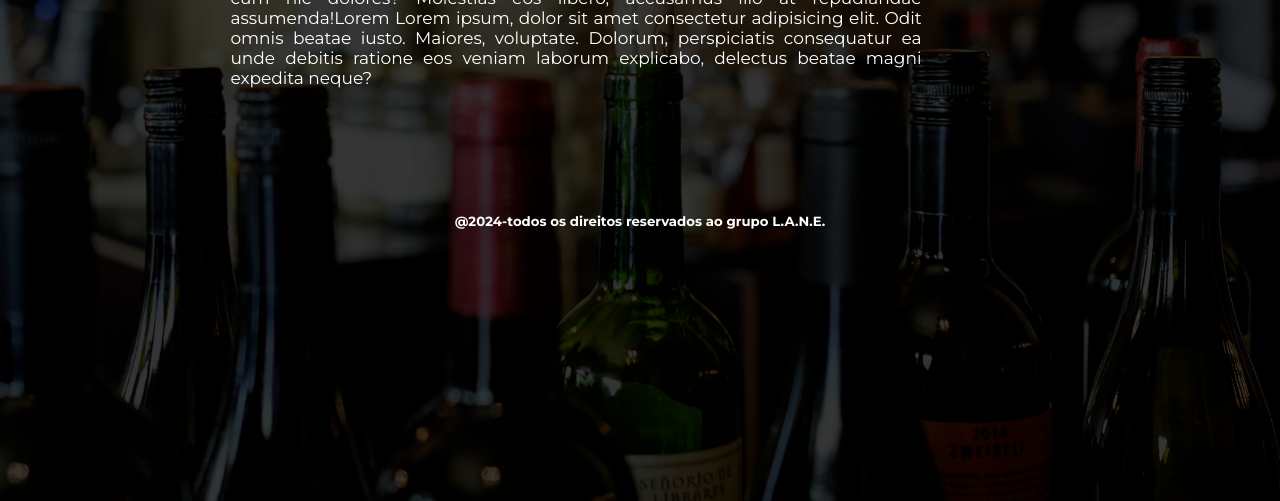
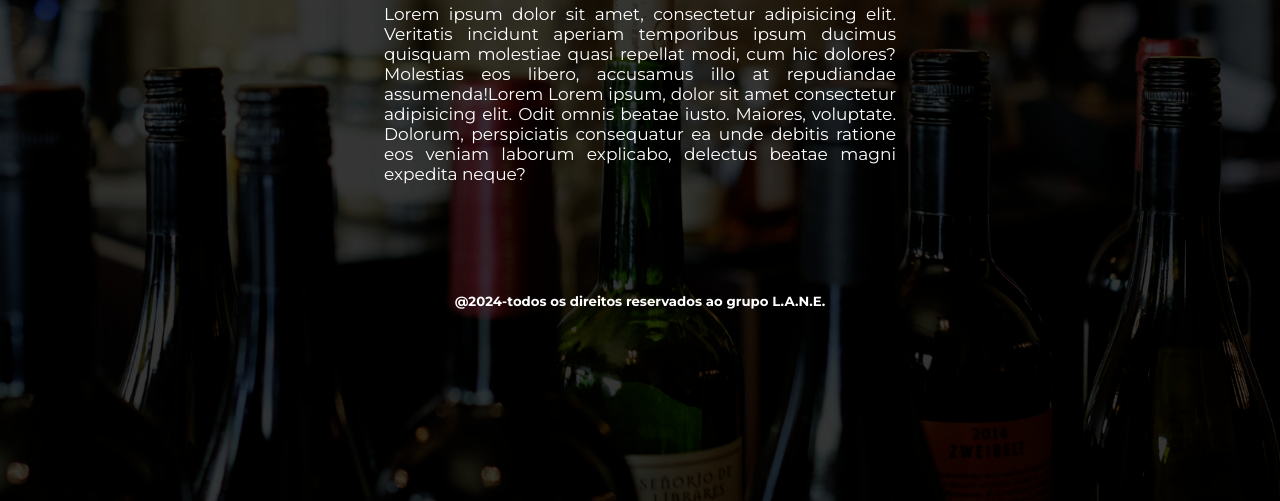
Before and after one commit to NicolasHaubricht/Projeto-Vinharia, a plain HTML site: page pages/sobre.html in a window 1280 px wide. Shown: the part 299-800 px from the top of the page. Drawn offline with Linux system fonts and the light colour scheme; a web font is replaced by a local one.

Commit message:
Alterações no style

```diff
--- a/style/style.css
+++ b/style/style.css
@@ -553,16 +553,16 @@ body.sobre { /*BACKGROUND PAGINA LOGIN*/
 }
 
 .main-sobre {
-    width: 90%;
-    height: 50%;
+    width: 100%;
+    height: 60%;
     display: flex;
     align-items: center;
     justify-content: center;
 }
 
 .div-sobre {
-    width: 60%;
-    height: 80%;
+    width: 40%;
+    height: 100%;
     display: flex;
     flex-direction: column;
     align-items: center;
```
Also changed, not shown: index.html (+1 -1 lines), pages/sobre.html (+1 -1 lines).
